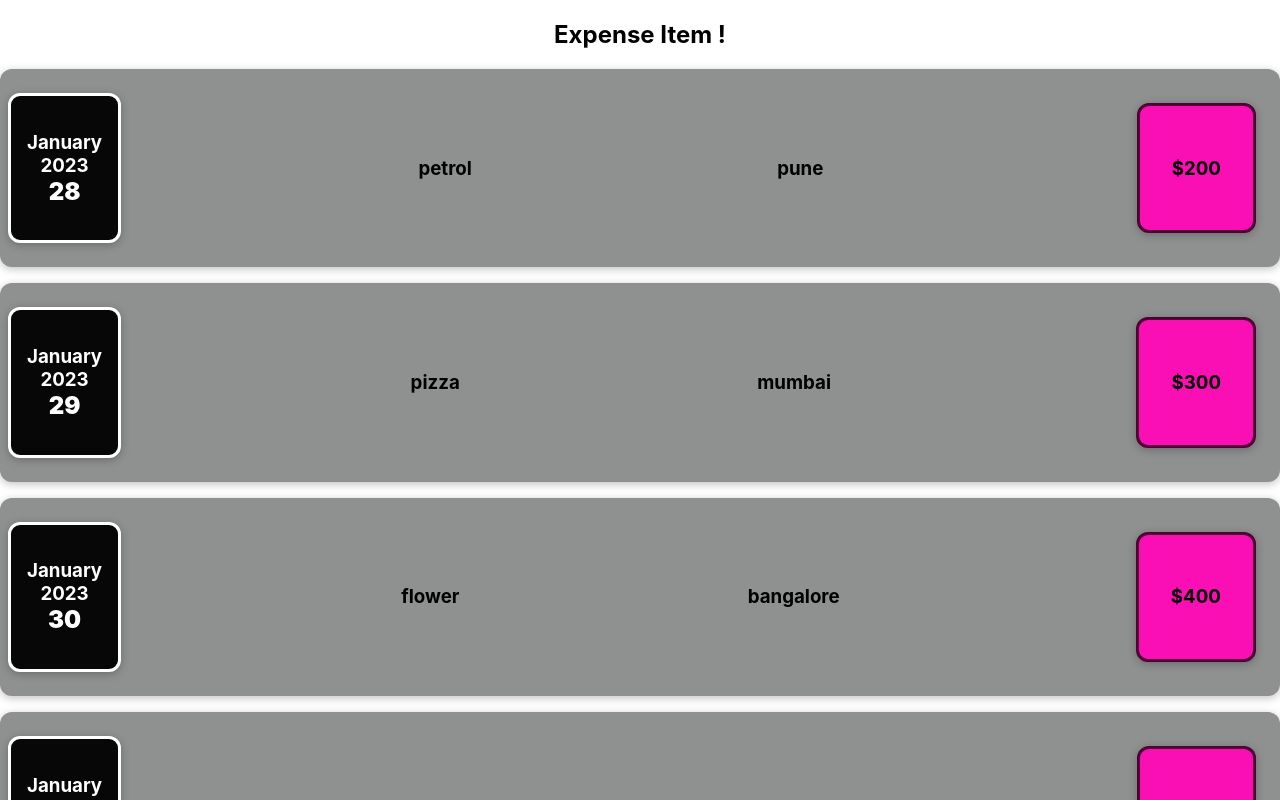
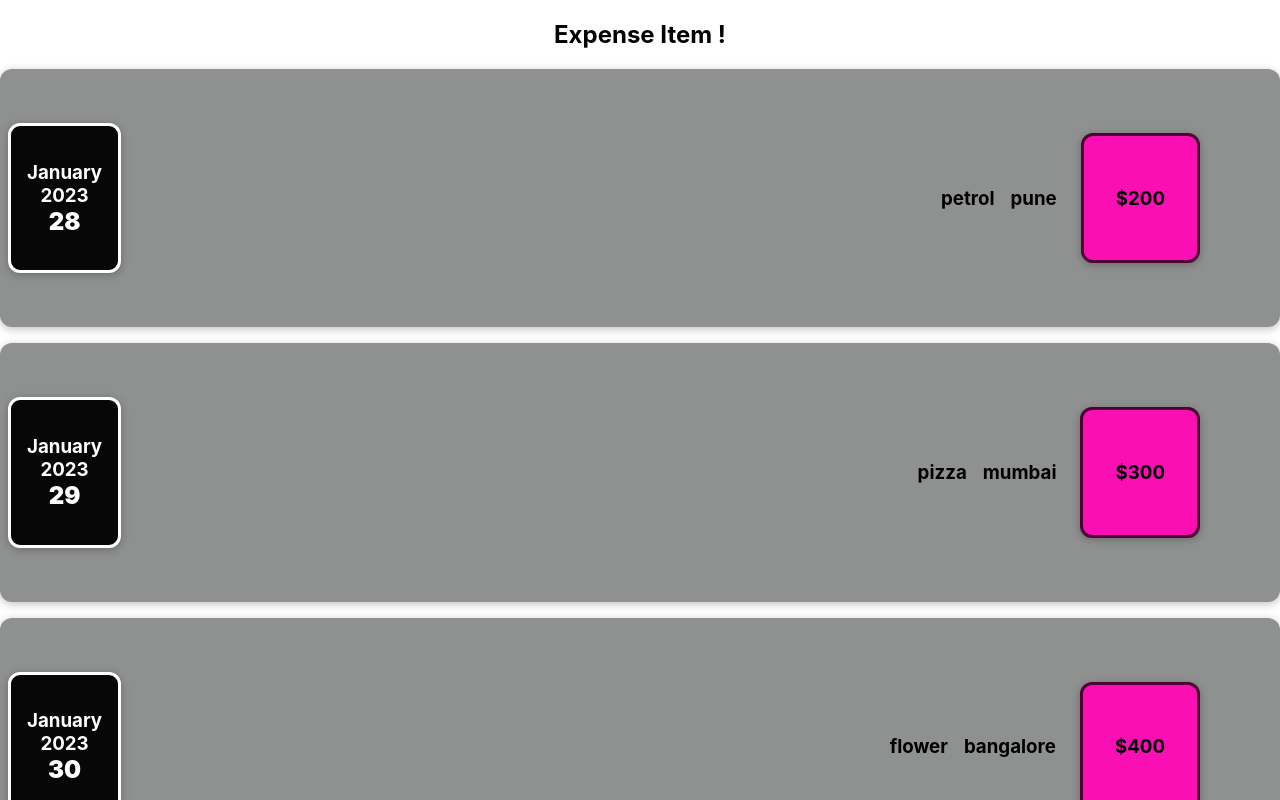
Before and after one commit to AnkitaSMusale/StartingWithReact, a React (Create React App) app: page / in a window 1280 px wide. Shown: the top 800 px of the page. Built offline with nearby package versions, Linux system fonts and the light colour scheme.

Commit message:
Assign 1 - task 10 c

```diff
--- /dev/null
+++ b/src/components/ExpenseDetail.css
@@ -0,0 +1,11 @@
+.expense-detail{
+    display: flex;
+    justify-content: space-between;
+    align-items: center;
+    /* box-shadow: 0 2px 8px rgba(0, 0, 0, 0.25); */
+    padding: 1.5rem;
+    margin: 1rem 2rem;
+    /* background-color: rgb(143, 144, 144);
+    border-radius: 12px;
+    border-color: black; */
+}
--- /dev/null
+++ b/src/components/ExpenseDetail.js
@@ -0,0 +1,13 @@
+import './ExpenseDetail.css';
+
+function ExpenseDetail(props){
+    return (
+        <div className='expense-detail'>
+        <div className='expense-item_description'><h3>{props.descr}</h3></div>
+        <div className='expense-item_location'><h3>{props.expenditurelocation}</h3></div>
+        <div className='expense-item_price'><h3>${props.price}</h3></div>
+        </div>
+    )
+}
+
+export default ExpenseDetail;
--- a/src/components/ExpenseItem.css
+++ b/src/components/ExpenseItem.css
@@ -1,4 +1,4 @@
-/* Export default ExpenseItem; */
+
 
 .expense-date{
     display : flex;
--- a/src/components/ExpenseItem.js
+++ b/src/components/ExpenseItem.js
@@ -1,5 +1,6 @@
 import './ExpenseItem.css';
 import ExpenseDate from './ExpenseDate';
+import ExpenseDetail from './ExpenseDetail';
 
 function ExpenseItem(props){
     // const expensedate = new Date(2022, 12, 28);
@@ -10,11 +11,8 @@ function ExpenseItem(props){
 
     return (
         <div className='expenses'>
-
             <ExpenseDate date={props.date}></ExpenseDate>
-            <div className='expense-item_description'><h3>{props.descr}</h3></div>
-            <div className='expense-item_location'><h3>{props.expenditurelocation}</h3></div>
-            <div className='expense-item_price'><h3>${props.price}</h3></div>
+            <ExpenseDetail descr={props.descr} expenditurelocation={props.expenditurelocation} price={props.price}></ExpenseDetail>
         </div>
         )
 }
```
